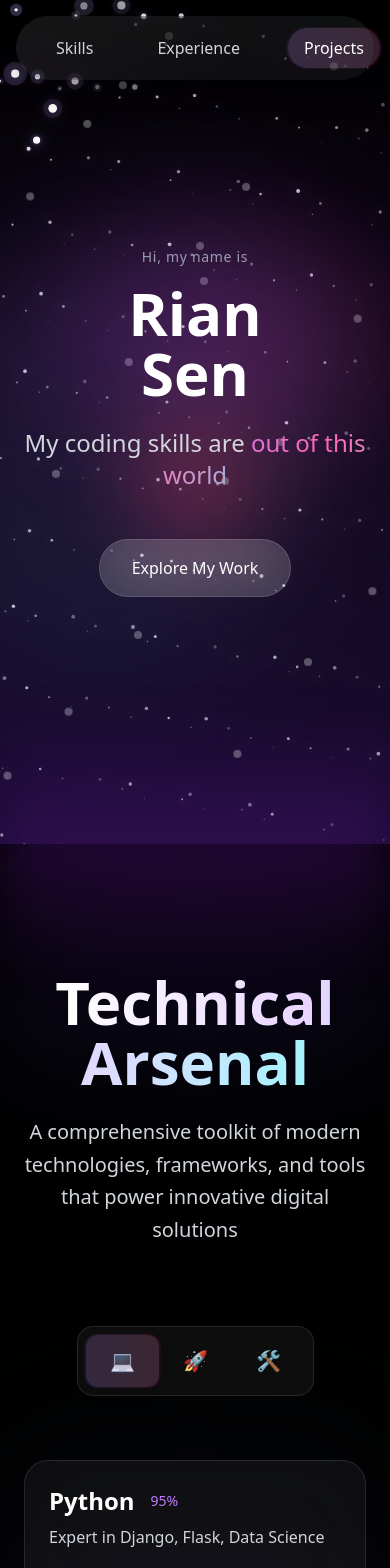
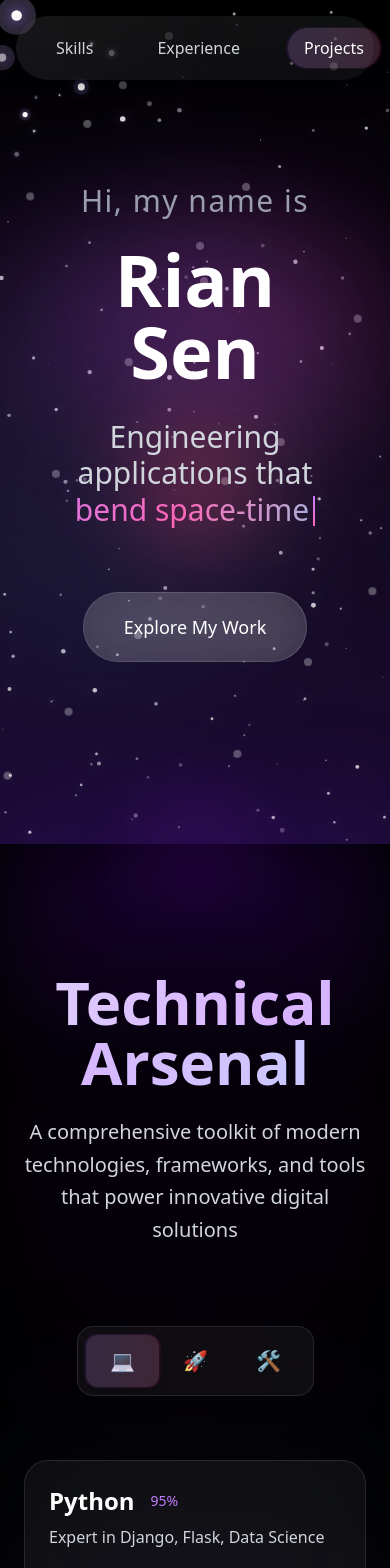
Before and after one commit to senmajur/Personal, a Next.js app: page / in a window 390 px wide. Shown: the top 1568 px of the page. Built offline with nearby package versions, Linux system fonts and the light colour scheme.

Commit message:
Complete portfolio enhancements: optimized animations, enhanced section titles, improved performance and responsiveness

```diff
--- a/src/app/globals.css
+++ b/src/app/globals.css
@@ -272,35 +272,35 @@ spline-viewer [style*="spline"] {
 
 /* Animation Classes */
 .animate-fade-in-up {
-  animation: fade-in-up 0.8s ease-out forwards;
+  animation: fade-in-up 0.6s ease-out forwards;
 }
 
 .animate-fade-in-delayed-1 {
-  animation: fade-in-up 0.8s ease-out 0.2s forwards;
+  animation: fade-in-up 0.6s ease-out 0.1s forwards;
 }
 
 .animate-fade-in-delayed-2 {
-  animation: fade-in-up 0.8s ease-out 0.4s forwards;
+  animation: fade-in-up 0.6s ease-out 0.2s forwards;
 }
 
 .animate-fade-in-delayed-3 {
-  animation: fade-in-up 0.8s ease-out 0.6s forwards;
+  animation: fade-in-up 0.6s ease-out 0.3s forwards;
 }
 
 .animate-fade-in-delayed-4 {
-  animation: fade-in-up 0.8s ease-out 0.8s forwards;
+  animation: fade-in-up 0.6s ease-out 0.4s forwards;
 }
 
 .animate-slide-up-1 {
-  animation: slide-up-1 1s ease-out 0.3s forwards;
+  animation: slide-up-1 0.8s ease-out 0.15s forwards;
 }
 
 .animate-slide-up-2 {
-  animation: slide-up-2 1s ease-out 0.5s forwards;
+  animation: slide-up-2 0.8s ease-out 0.25s forwards;
 }
 
 .animate-text-reveal {
-  animation: text-reveal 0.1s ease-out 0.2s forwards;
+  animation: text-reveal 0.1s ease-out 0.1s forwards;
 }
 
 .animate-gradient-shift {
--- a/src/app/page.tsx
+++ b/src/app/page.tsx
@@ -14,8 +14,9 @@ export default function Home() {
 
       {/* Floating Glass Layers for Continuity */}
       <div className="fixed inset-0 pointer-events-none">
-        {/* Hero to Skills Transition */}
-        <div className="absolute top-[80vh] left-0 right-0 h-96 bg-gradient-to-b from-transparent via-purple-800/10 to-indigo-900/20 blur-3xl"></div>
+        {/* Hero to Skills Organic Transition */}
+        <div className="absolute top-[75vh] left-0 right-0 h-[120vh] bg-gradient-to-b from-transparent via-purple-800/8 via-indigo-900/12 to-transparent blur-3xl opacity-80"></div>
+        <div className="absolute top-[85vh] left-[15%] right-[15%] h-80 bg-gradient-to-b from-transparent via-violet-700/10 to-transparent blur-2xl opacity-60"></div>
 
         {/* Skills to Experience Transition */}
         <div className="absolute top-[160vh] left-0 right-0 h-96 bg-gradient-to-b from-transparent via-slate-800/15 to-purple-900/20 blur-3xl"></div>
@@ -30,6 +31,8 @@ export default function Home() {
       {/* Morphing Orbs for Visual Continuity */}
       <div className="fixed inset-0 pointer-events-none overflow-hidden">
         <div className="absolute top-[50vh] left-[10%] w-80 h-80 bg-gradient-to-br from-purple-500/8 to-pink-500/6 rounded-full blur-3xl animate-morph-1 opacity-60"></div>
+        <div className="absolute top-[90vh] right-[25%] w-72 h-72 bg-gradient-to-br from-cyan-500/6 to-purple-500/8 rounded-full blur-3xl animate-morph-2 opacity-50"></div>
+        <div className="absolute top-[95vh] left-[30%] w-56 h-56 bg-gradient-to-br from-violet-500/7 to-indigo-500/5 rounded-full blur-2xl animate-morph-3 opacity-70"></div>
         <div className="absolute top-[100vh] right-[15%] w-96 h-96 bg-gradient-to-br from-cyan-500/6 to-blue-500/8 rounded-full blur-3xl animate-morph-2 opacity-60"></div>
         <div className="absolute top-[150vh] left-[20%] w-64 h-64 bg-gradient-to-br from-emerald-500/8 to-teal-500/6 rounded-full blur-3xl animate-morph-3 opacity-60"></div>
         <div className="absolute top-[200vh] right-[10%] w-72 h-72 bg-gradient-to-br from-orange-500/6 to-red-500/8 rounded-full blur-3xl animate-morph-1 opacity-60"></div>
@@ -44,29 +47,16 @@ export default function Home() {
       <div className="relative z-10">
         <Hero />
 
-        {/* Seamless Divider */}
-        <div className="relative -mt-32 pt-32">
-          <div className="absolute inset-0 bg-gradient-to-b from-transparent via-purple-900/30 to-transparent h-64 blur-xl"></div>
+        {/* Organic Seamless Divider */}
+        <div className="relative -mt-24 pt-24">
+          <div className="absolute inset-0 bg-gradient-to-b from-transparent via-purple-900/20 via-violet-800/15 to-transparent h-80 blur-2xl"></div>
+          <div className="absolute top-8 left-1/4 right-1/4 h-32 bg-gradient-to-r from-transparent via-purple-600/10 to-transparent blur-xl"></div>
           <Skills />
         </div>
 
-        {/* Seamless Divider */}
-        <div className="relative -mt-32 pt-32">
-          <div className="absolute inset-0 bg-gradient-to-b from-transparent via-slate-900/30 to-transparent h-64 blur-xl"></div>
-          <Experience />
-        </div>
-
-        {/* Seamless Divider */}
-        <div className="relative -mt-32 pt-32">
-          <div className="absolute inset-0 bg-gradient-to-b from-transparent via-indigo-900/30 to-transparent h-64 blur-xl"></div>
-          <Projects />
-        </div>
-
-        {/* Seamless Divider */}
-        <div className="relative -mt-32 pt-32">
-          <div className="absolute inset-0 bg-gradient-to-b from-transparent via-violet-900/30 to-transparent h-64 blur-xl"></div>
-          <Contact />
-        </div>
+        <Experience />
+        <Projects />
+        <Contact />
       </div>
     </main>
   )
--- a/src/components/Contact.tsx
+++ b/src/components/Contact.tsx
@@ -56,7 +56,7 @@ const Contact = (): JSX.Element => {
     >
 
       <div className="max-w-4xl mx-auto text-center relative z-10">
-        <div className={`mb-16 transition-all duration-1000 ${isVisible ? 'opacity-100 translate-y-0' : 'opacity-0 translate-y-16'}`}>
+        <div className={`mb-16 transition-all duration-600 ${isVisible ? 'opacity-100 translate-y-0' : 'opacity-0 translate-y-16'}`}>
           <h3 className="text-5xl md:text-6xl font-bold mb-6">
             Feeling{' '}
             <span className="bg-gradient-to-r from-purple-400 via-pink-400 to-cyan-400 bg-clip-text text-transparent animate-gradient-shift bg-[length:200%_200%]">
@@ -71,7 +71,7 @@ const Contact = (): JSX.Element => {
         </div>
 
         {/* Social Links with Liquid Glass */}
-        <div className={`flex justify-center gap-8 transition-all duration-1000 delay-300 ${isVisible ? 'opacity-100 translate-y-0' : 'opacity-0 translate-y-12'}`}>
+        <div className={`flex justify-center gap-8 transition-all duration-600 delay-150 ${isVisible ? 'opacity-100 translate-y-0' : 'opacity-0 translate-y-12'}`}>
           {socialLinks.map((link, index) => (
             <SocialLink
               key={link.name}
@@ -84,7 +84,7 @@ const Contact = (): JSX.Element => {
         </div>
 
         {/* Liquid Glass CTA Card */}
-        <div className={`mt-16 transition-all duration-1000 delay-500 ${isVisible ? 'opacity-100 translate-y-0' : 'opacity-0 translate-y-12'}`}>
+        <div className={`mt-16 transition-all duration-600 delay-250 ${isVisible ? 'opacity-100 translate-y-0' : 'opacity-0 translate-y-12'}`}>
           <div className="relative p-8 rounded-3xl bg-white/5 backdrop-blur-2xl border border-white/10 hover:border-white/20 transition-all duration-500 hover:bg-white/8 group max-w-2xl mx-auto">
 
             {/* Animated Gradient Background */}
--- a/src/components/Experience.tsx
+++ b/src/components/Experience.tsx
@@ -1,6 +1,6 @@
 'use client'
 
-import { useEffect, useRef, useState } from 'react'
+import React, { useEffect, useRef, useState } from 'react'
 
 const Experience = (): JSX.Element => {
   const sectionRef = useRef<HTMLElement>(null)
@@ -104,9 +104,9 @@ const Experience = (): JSX.Element => {
 
       <div className="max-w-7xl mx-auto relative z-10">
         {/* Header */}
-        <div className={`text-center mb-20 transition-all duration-1000 ${isVisible ? 'opacity-100 translate-y-0' : 'opacity-0 translate-y-16'}`}>
+        <div className={`text-center mb-20 transition-all duration-600 ${isVisible ? 'opacity-100 translate-y-0' : 'opacity-0 translate-y-16'}`}>
           <h3 className="text-6xl md:text-7xl font-bold mb-6">
-            <span className="bg-gradient-to-r from-white via-purple-200 to-cyan-200 bg-clip-text text-transparent">
+            <span className="bg-gradient-to-r from-slate-200 via-purple-300 to-blue-200 bg-clip-text text-transparent animate-gradient-shift bg-[length:200%_200%]">
               Professional Journey
             </span>
           </h3>
@@ -118,7 +118,7 @@ const Experience = (): JSX.Element => {
 
         <div className="flex flex-col lg:flex-row gap-12">
           {/* Timeline Navigation */}
-          <div className={`lg:w-80 transition-all duration-1000 delay-300 ${isVisible ? 'opacity-100 translate-x-0' : 'opacity-0 -translate-x-12'}`}>
+          <div className={`lg:w-80 transition-all duration-600 delay-150 ${isVisible ? 'opacity-100 translate-x-0' : 'opacity-0 -translate-x-12'}`}>
             <div className="sticky top-32">
               <div className="relative">
                 {/* Timeline Line */}
@@ -138,7 +138,7 @@ const Experience = (): JSX.Element => {
           </div>
 
           {/* Experience Details */}
-          <div className={`flex-1 transition-all duration-1000 delay-500 ${isVisible ? 'opacity-100 translate-x-0' : 'opacity-0 translate-x-12'}`}>
+          <div className={`flex-1 transition-all duration-600 delay-250 ${isVisible ? 'opacity-100 translate-x-0' : 'opacity-0 translate-x-12'}`}>
             <ExperienceDetails experience={experiences[activeExperience]} />
           </div>
         </div>
--- a/src/components/Hero.tsx
+++ b/src/components/Hero.tsx
@@ -1,27 +1,10 @@
 'use client'
 
-import { useEffect, useRef, useState } from 'react'
+import React, { useEffect, useRef, useState } from 'react'
 
 const Hero = (): JSX.Element => {
-  const heroRef = useRef<HTMLElement>(null)
-
-  useEffect(() => {
-    const hero = heroRef.current
-    if (!hero) return
-
-    const handleScroll = () => {
-      const scrolled = window.scrollY
-      const rate = scrolled * -0.5
-      hero.style.transform = `translateY(${rate}px)`
-    }
-
-    window.addEventListener('scroll', handleScroll)
-    return () => window.removeEventListener('scroll', handleScroll)
-  }, [])
-
   return (
     <section
-      ref={heroRef}
       className="relative z-10 min-h-screen flex items-center justify-center px-6 overflow-hidden"
     >
       {/* Floating Particles */}
@@ -30,13 +13,13 @@ const Hero = (): JSX.Element => {
       {/* Main Content */}
       <div className="text-center max-w-4xl mx-auto relative z-20">
         <div className="animate-fade-in-up">
-          <h6 className="text-sm text-gray-400 mb-4 tracking-wider opacity-0 animate-fade-in-delayed-1">
+          <h6 className="text-3xl text-gray-400 mb-6 tracking-wider opacity-0 animate-fade-in-delayed-1">
             Hi, my name is
           </h6>
         </div>
 
         <div className="animate-fade-in-up-delayed">
-          <h1 className="text-6xl md:text-8xl font-bold mb-6 opacity-0 animate-text-reveal relative">
+          <h1 className="text-7xl md:text-9xl font-bold mb-8 opacity-0 animate-text-reveal relative">
             <span className="block animate-slide-up-1">Rian</span>
             <span className="block animate-slide-up-2">Sen</span>
             <div className="absolute inset-0 bg-gradient-to-r from-purple-500/20 to-pink-500/20 blur-3xl -z-10 animate-glow-pulse"></div>
@@ -44,17 +27,15 @@ const Hero = (): JSX.Element => {
         </div>
 
         <div className="animate-fade-in-up-delayed-2">
-          <h3 className="text-2xl md:text-3xl text-gray-300 mb-8 opacity-0 animate-fade-in-delayed-3">
-            My coding skills are{' '}
-            <span className="bg-gradient-to-r from-purple-400 via-pink-400 to-cyan-400 bg-clip-text text-transparent animate-gradient-shift bg-[length:200%_200%]">
-              out of this world
-            </span>
+          <h3 className="text-3xl md:text-4xl text-gray-300 mb-10 opacity-0 animate-fade-in-delayed-2">
+            Engineering applications that{' '}
+            <TypewriterText />
           </h3>
         </div>
 
         {/* Animated CTA Button */}
-        <div className="mt-12 opacity-0 animate-fade-in-delayed-4">
-          <button className="group relative px-8 py-4 rounded-full bg-white/10 backdrop-blur-xl border border-white/20 text-white font-medium hover:bg-white/20 transition-all duration-500 hover:scale-105 hover:shadow-[0_20px_40px_rgba(139,92,246,0.3)]">
+        <div className="mt-16 opacity-0 animate-fade-in-delayed-3">
+          <button className="group relative px-10 py-5 rounded-full bg-white/10 backdrop-blur-xl border border-white/20 text-white text-lg font-medium hover:bg-white/20 transition-all duration-500 hover:scale-105 hover:shadow-[0_20px_40px_rgba(139,92,246,0.3)]">
             <span className="relative z-10">Explore My Work</span>
             <div className="absolute inset-0 rounded-full bg-gradient-to-r from-purple-500 to-pink-500 opacity-0 group-hover:opacity-20 transition-opacity duration-500"></div>
             <div className="absolute inset-0 rounded-full bg-white/5 backdrop-blur-xl"></div>
@@ -65,6 +46,95 @@ const Hero = (): JSX.Element => {
       {/* Liquid Glass Orbs */}
       <LiquidGlassOrbs />
     </section>
+  )
+}
+
+// Move phrases outside component to prevent recreation
+const PHRASES = [
+  "defy-gravity",
+  "bend space-time",
+  "unlock new worlds",
+  "break the event-horizon",
+  "reach escape velocity"
+]
+
+// Typewriter Text Component
+const TypewriterText = () => {
+  const [currentPhraseIndex, setCurrentPhraseIndex] = useState(0)
+  const [currentText, setCurrentText] = useState("")
+  const [isDeleting, setIsDeleting] = useState(false)
+  const [showCursor, setShowCursor] = useState(true)
+  const [isTyping, setIsTyping] = useState(false)
+
+  // Separate effect for cursor blinking
+  useEffect(() => {
+    const cursorInterval = setInterval(() => {
+      setShowCursor(prev => !prev)
+    }, 530)
+
+    return () => clearInterval(cursorInterval)
+  }, [])
+
+  // Start typing after component mounts
+  useEffect(() => {
+    const startDelay = setTimeout(() => {
+      setIsTyping(true)
+    }, 500) // Reduced from 1000ms to 500ms
+
+    return () => clearTimeout(startDelay)
+  }, [])
+
+  // Main typewriter effect
+  useEffect(() => {
+    if (!isTyping) return
+
+    let timeout: NodeJS.Timeout
+    const currentPhrase = PHRASES[currentPhraseIndex]
+
+    console.log('Typewriter state:', { currentText, isDeleting, currentPhraseIndex, currentPhrase })
+
+    if (isDeleting) {
+      // Deleting characters
+      if (currentText.length > 0) {
+        timeout = setTimeout(() => {
+          setCurrentText(prev => prev.slice(0, -1))
+        }, 80) // Faster deletion speed
+      } else {
+        // Finished deleting, move to next phrase
+        timeout = setTimeout(() => {
+          setIsDeleting(false)
+          setCurrentPhraseIndex((prev) => (prev + 1) % PHRASES.length)
+        }, 200) // Brief pause before starting next phrase
+      }
+    } else {
+      // Typing characters
+      if (currentText.length < currentPhrase.length) {
+        timeout = setTimeout(() => {
+          setCurrentText(prev => currentPhrase.slice(0, prev.length + 1))
+        }, 120) // Typing speed
+      } else {
+        // Finished typing, pause then start deleting
+        timeout = setTimeout(() => {
+          setIsDeleting(true)
+        }, 1500) // Reduced from 2000ms to 1500ms
+      }
+    }
+
+    return () => clearTimeout(timeout)
+  }, [currentText, isDeleting, currentPhraseIndex, isTyping])
+
+  return (
+    <span className="relative inline-block">
+      <span className="bg-gradient-to-r from-purple-400 via-pink-400 to-cyan-400 bg-clip-text text-transparent animate-gradient-shift bg-[length:200%_200%]">
+        {currentText}
+      </span>
+      <span
+        className={`inline-block w-0.5 h-[1em] bg-gradient-to-b from-purple-400 to-pink-400 ml-1 transition-opacity duration-100 ${
+          showCursor ? 'opacity-100' : 'opacity-0'
+        }`}
+        style={{ verticalAlign: 'baseline', transform: 'translateY(5px)' }}
+      />
+    </span>
   )
 }
 
--- a/src/components/Navigation.tsx
+++ b/src/components/Navigation.tsx
@@ -1,6 +1,18 @@
 'use client'
 
-import { useEffect, useState } from 'react'
+import React, { useEffect, useState, useCallback } from 'react'
+
+// Throttle function for better performance
+const throttle = (func: Function, limit: number) => {
+  let inThrottle: boolean
+  return function(this: any, ...args: any[]) {
+    if (!inThrottle) {
+      func.apply(this, args)
+      inThrottle = true
+      setTimeout(() => inThrottle = false, limit)
+    }
+  }
+}
 
 const Navigation = (): JSX.Element => {
   const [scrolled, setScrolled] = useState(false)
@@ -14,8 +26,9 @@ const Navigation = (): JSX.Element => {
     }
   }
 
-  useEffect(() => {
-    const handleScroll = () => {
+  // Throttled scroll handler for better performance
+  const handleScroll = useCallback(
+    throttle(() => {
       const scrollPosition = window.scrollY
       setScrolled(scrollPosition > 50)
 
@@ -31,11 +44,14 @@ const Navigation = (): JSX.Element => {
       })
 
       if (current) setActiveSection(current)
-    }
+    }, 50), // Throttle to 20fps for scroll events
+    []
+  )
 
-    window.addEventListener('scroll', handleScroll)
+  useEffect(() => {
+    window.addEventListener('scroll', handleScroll, { passive: true })
     return () => window.removeEventListener('scroll', handleScroll)
-  }, [])
+  }, [handleScroll])
 
   const navItems = [
     { id: 'skills', label: 'Skills' },
@@ -114,8 +130,8 @@ const Navigation = (): JSX.Element => {
           >
             <span className="relative z-10">Resume</span>
 
-            {/* Animated shine effect */}
-            <div className="absolute inset-0 rounded-full bg-gradient-to-r from-transparent via-white/30 to-transparent opacity-0 group-hover:opacity-100 transition-opacity duration-500 animate-border-flow"></div>
+            {/* Star-struck gradient glow effect */}
+            <div className="absolute -inset-1 rounded-full bg-gradient-to-r from-purple-400 via-pink-400 to-cyan-400 opacity-0 group-hover:opacity-75 blur-sm transition-opacity duration-300 animate-gradient-shift bg-[length:200%_200%]"></div>
 
             {/* Magnetic hover effect */}
             <div className="absolute inset-0 rounded-full bg-gradient-to-r from-purple-500/10 to-pink-500/10 scale-0 group-hover:scale-100 transition-transform duration-300"></div>
--- a/src/components/Projects.tsx
+++ b/src/components/Projects.tsx
@@ -1,6 +1,6 @@
 'use client'
 
-import { useEffect, useRef, useState } from 'react'
+import React, { useEffect, useRef, useState } from 'react'
 
 const Projects = (): JSX.Element => {
   const sectionRef = useRef<HTMLElement>(null)
@@ -144,9 +144,9 @@ const Projects = (): JSX.Element => {
 
       <div className="max-w-7xl mx-auto relative z-10">
         {/* Header */}
-        <div className={`text-center mb-20 transition-all duration-1000 ${isVisible ? 'opacity-100 translate-y-0' : 'opacity-0 translate-y-16'}`}>
+        <div className={`text-center mb-20 transition-all duration-600 ${isVisible ? 'opacity-100 translate-y-0' : 'opacity-0 translate-y-16'}`}>
           <h3 className="text-6xl md:text-7xl font-bold mb-6">
-            <span className="bg-gradient-to-r from-white via-purple-200 to-cyan-200 bg-clip-text text-transparent">
+            <span className="bg-gradient-to-r from-slate-200 via-purple-300 to-blue-200 bg-clip-text text-transparent animate-gradient-shift bg-[length:200%_200%]">
               Featured Projects
             </span>
           </h3>
@@ -158,7 +158,7 @@ const Projects = (): JSX.Element => {
 
         <div className="flex flex-col xl:flex-row gap-12">
           {/* Project Navigation */}
-          <div className={`xl:w-96 transition-all duration-1000 delay-300 ${isVisible ? 'opacity-100 translate-x-0' : 'opacity-0 -translate-x-12'}`}>
+          <div className={`xl:w-96 transition-all duration-600 delay-150 ${isVisible ? 'opacity-100 translate-x-0' : 'opacity-0 -translate-x-12'}`}>
             <div className="sticky top-32 space-y-4">
               {projects.map((project, index) => (
                 <ProjectNavItem
@@ -173,7 +173,7 @@ const Projects = (): JSX.Element => {
           </div>
 
           {/* Project Details */}
-          <div className={`flex-1 transition-all duration-1000 delay-500 ${isVisible ? 'opacity-100 translate-x-0' : 'opacity-0 translate-x-12'}`}>
+          <div className={`flex-1 transition-all duration-600 delay-250 ${isVisible ? 'opacity-100 translate-x-0' : 'opacity-0 translate-x-12'}`}>
             <ProjectDetails project={projects[selectedProject]} />
           </div>
         </div>
--- a/src/components/Skills.tsx
+++ b/src/components/Skills.tsx
@@ -1,6 +1,6 @@
 'use client'
 
-import { useEffect, useRef, useState } from 'react'
+import React, { useEffect, useRef, useState } from 'react'
 
 const Skills = (): JSX.Element => {
   const sectionRef = useRef<HTMLElement>(null)
@@ -69,9 +69,9 @@ const Skills = (): JSX.Element => {
 
       <div className="max-w-7xl mx-auto relative z-10">
         {/* Header */}
-        <div className={`text-center mb-20 transition-all duration-1000 ${isVisible ? 'opacity-100 translate-y-0' : 'opacity-0 translate-y-16'}`}>
+        <div className={`text-center mb-20 transition-all duration-600 ${isVisible ? 'opacity-100 translate-y-0' : 'opacity-0 translate-y-16'}`}>
           <h3 className="text-6xl md:text-7xl font-bold mb-6">
-            <span className="bg-gradient-to-r from-white via-purple-200 to-cyan-200 bg-clip-text text-transparent">
+            <span className="bg-gradient-to-r from-slate-200 via-purple-300 to-blue-200 bg-clip-text text-transparent animate-gradient-shift bg-[length:200%_200%]">
               Technical Arsenal
             </span>
           </h3>
@@ -82,7 +82,7 @@ const Skills = (): JSX.Element => {
         </div>
 
         {/* Category Navigation */}
-        <div className={`flex justify-center mb-16 transition-all duration-1000 delay-300 ${isVisible ? 'opacity-100 translate-y-0' : 'opacity-0 translate-y-12'}`}>
+        <div className={`flex justify-center mb-16 transition-all duration-600 delay-150 ${isVisible ? 'opacity-100 translate-y-0' : 'opacity-0 translate-y-12'}`}>
           <div className="flex rounded-2xl bg-white/5 backdrop-blur-2xl border border-white/10 p-2">
             {Object.entries(skillCategories).map(([key, category]) => (
               <button
@@ -107,7 +107,7 @@ const Skills = (): JSX.Element => {
         </div>
 
         {/* Skills Display */}
-        <div className={`transition-all duration-1000 delay-500 ${isVisible ? 'opacity-100 translate-y-0' : 'opacity-0 translate-y-12'}`}>
+        <div className={`transition-all duration-600 delay-250 ${isVisible ? 'opacity-100 translate-y-0' : 'opacity-0 translate-y-12'}`}>
           <SkillsCategory
             category={skillCategories[activeCategory as keyof typeof skillCategories]}
             isActive={isVisible}
```
Also changed, not shown: src/components/StarBackground.tsx (+75 -67 lines).
